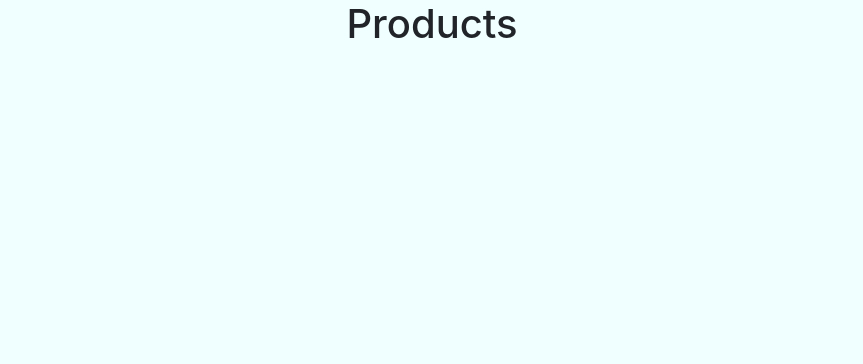
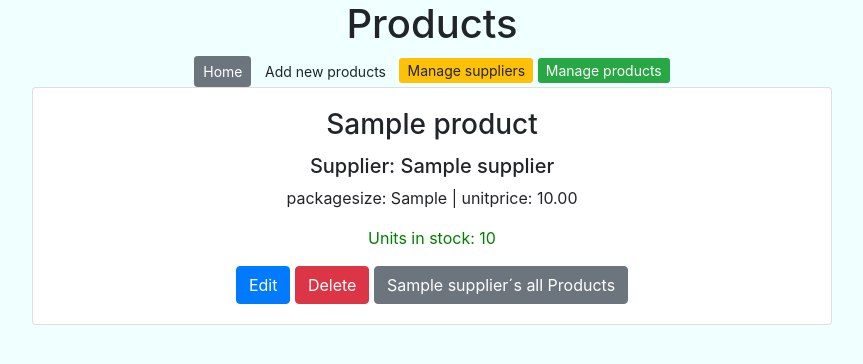
Before and after one commit to OttoRon/Django-kurssiprojekti, a Django app: page /products.html/ in a window 1280 px wide. Shown: the top 364 px of the page, without its empty margins (208-1071 px from the left). Run offline with Django 3.2, Linux system fonts and the light colour scheme; tables that the repository leaves empty hold one stand-in row (values such as "Sample post"); some libraries are stand-ins or nearby versions.

Commit message:
Lisätty Suppliers ja products viittaukset

```diff
--- a/app/templates/products.html
+++ b/app/templates/products.html
@@ -6,6 +6,39 @@
 
 <h1>Products</h1>
 
+<div>
+    <a class="btn btn-secondary btn-sm" href="/">Home</a>
+    <button id="add-btn" class="btn btn-succes btn-sm">Add new products</button>
+    <a class ="btn-warning btn-sm" href="suppliers.html">Manage suppliers</a>
+    <a class ="btn-success btn-sm" href="products.html">Manage products</a>
+</div>
+
+{% for p in products %}
+
+<div class="card" style="width: 50rem;">
+    <div class="card-body">
+        <h3 class="card-title">{{p.productname}} </h3>
+        <h5 class="card-text">Supplier: {{p.supplier.companyname}}</h5>
+        <p class="card-text">packagesize: {{p.packagesize}} | unitprice: {{p.unitprice}}</p>
+        <p class="card-text" style="color: green;">Units in stock: {{p.unitsinstock}}</p>
+        <a href="/edit-product-get/{{p.id}}/" class="btn btn-primary">Edit</a>
+        <a href="/delete-product/{{p.id}}/" class="btn btn-danger">Delete</a>
+        <a href="/products-by-supplier/{{p.supplier.id}}/" class="btn btn-secondary">{{p.supplier.companyname}}´s all
+            Products</a>
+
+    </div>
+</div>
+
+{% empty %}
+
+<div class="card" style="width: 50rem;">
+    <div class="card-body">
+        <p class="card-text">No products found in the database </p>
+    </div>
+</div>
+
+{% endfor %}
+
 
 
 {% endblock %}
```
Also changed, not shown: app/templates/suppliers.html (+24 -0 lines).
